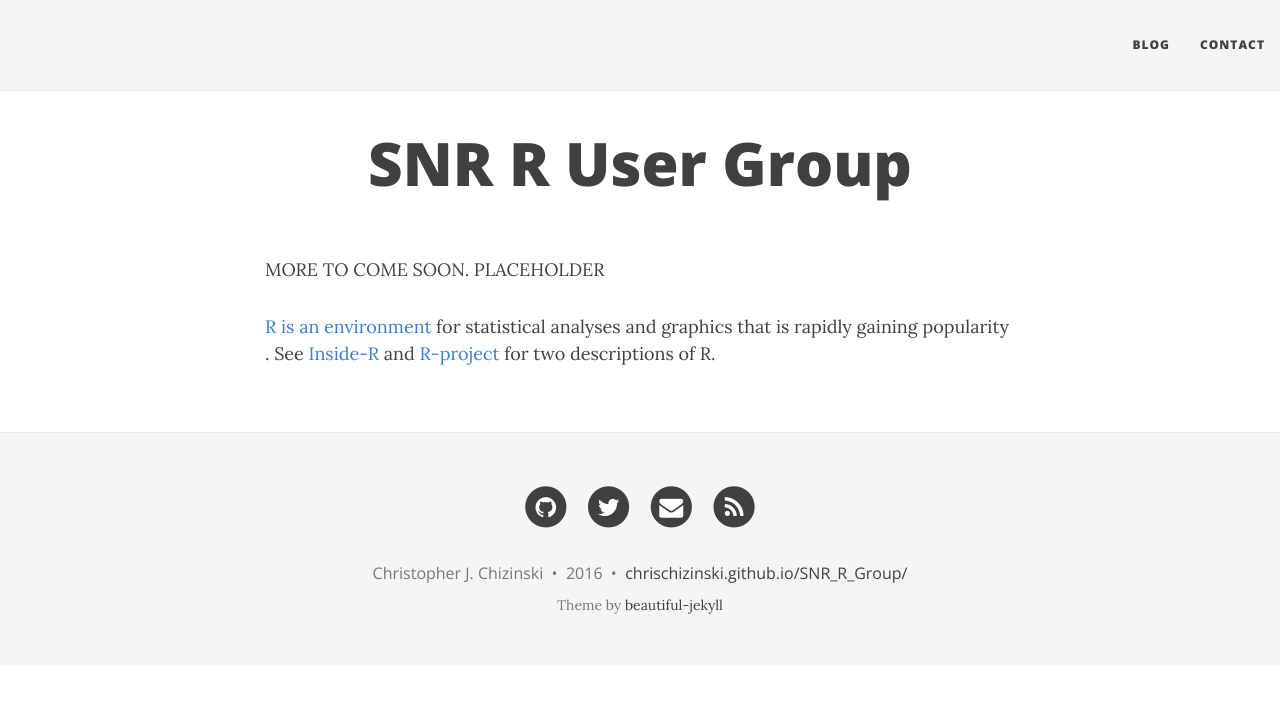
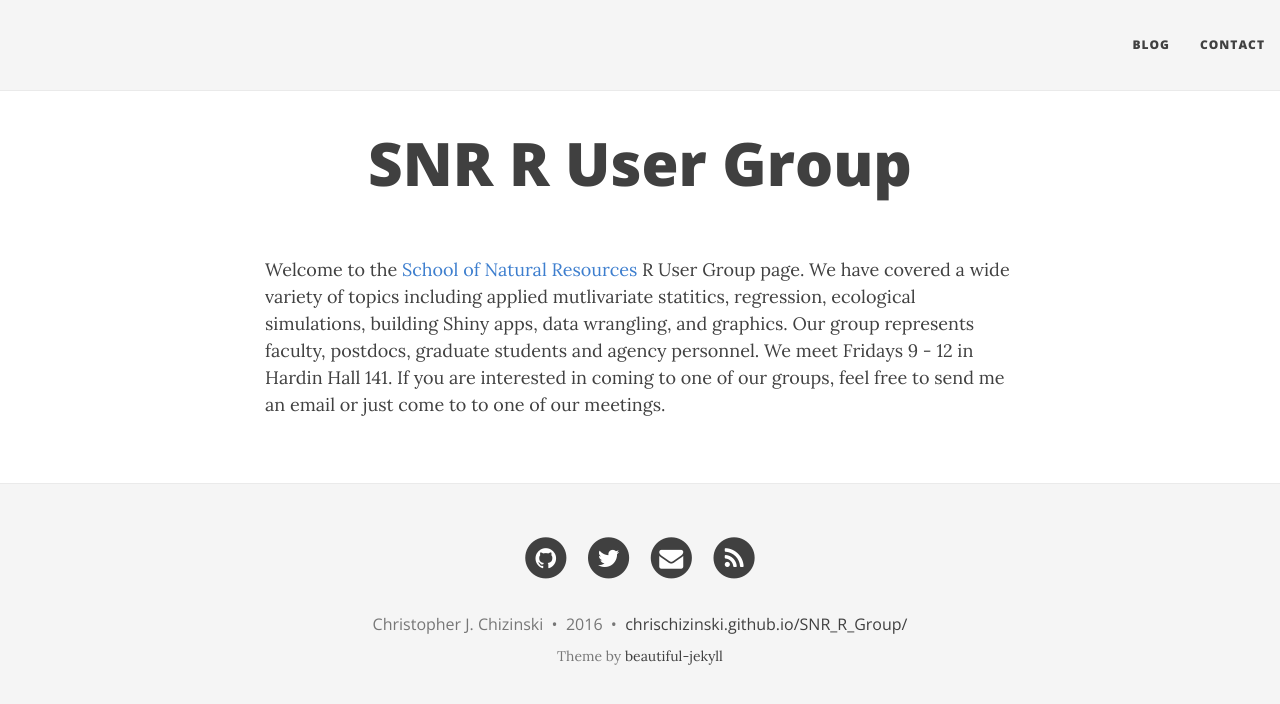
Before and after one commit to chrischizinski/SNR_R_Group, a Jekyll site: the page built from index.md, in a window 1280 px wide. Shown: the top 704 px of the page. Built offline with Jekyll 4.4.1, drawn with Linux system fonts in a browser that asks for light colours; nearby versions of some CDN libraries.

Commit message:
update to intro

```diff
--- a/index.md
+++ b/index.md
@@ -3,9 +3,8 @@ layout: page
 title: SNR R User Group
 ---
 
-MORE TO COME SOON.   PLACEHOLDER
+Welcome to the [School of Natural Resources](http://www.snr.unl.edu) R User Group page.  We have covered a wide variety of topics including applied mutlivariate statitics, regression, ecological simulations, building Shiny apps, data wrangling, and graphics.   Our group represents faculty, postdocs, graduate students and agency personnel.  We meet Fridays 9 - 12 in Hardin Hall 141.  If you are interested in coming to one of our groups, feel free to send me an email or just come to to one of our meetings.
 
-[R is an environment](https://www.r-project.org/) for statistical analyses and graphics that is rapidly gaining popularity .  See [Inside-R](http://www.inside-r.org/what-is-r) and [R-project](https://www.r-project.org/about.html) for two descriptions of R.
 
 <div style="width=auto; max-width:450px; margin-left:auto; margin-right:auto;text-align:center">
 </div>
```
